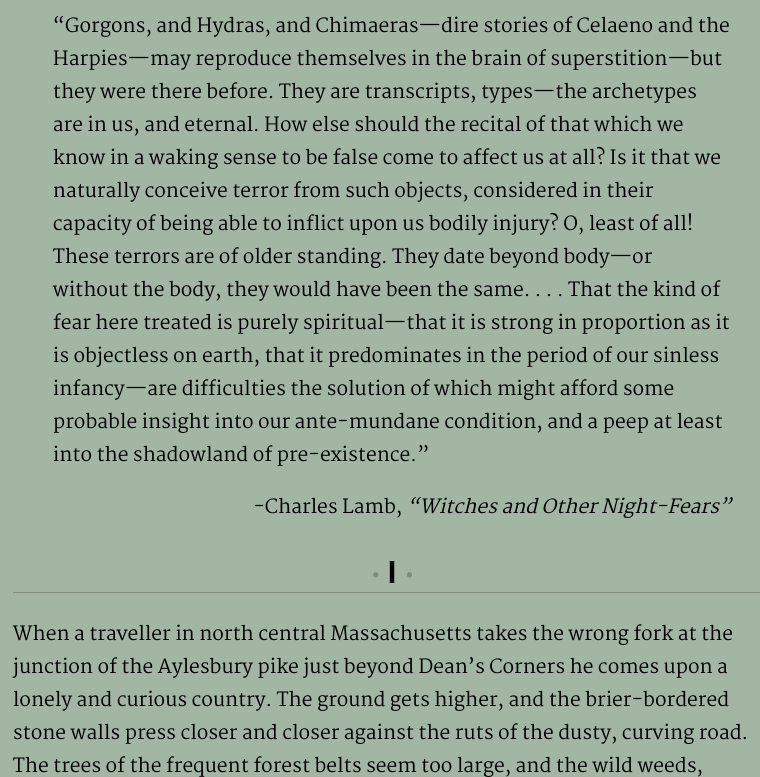
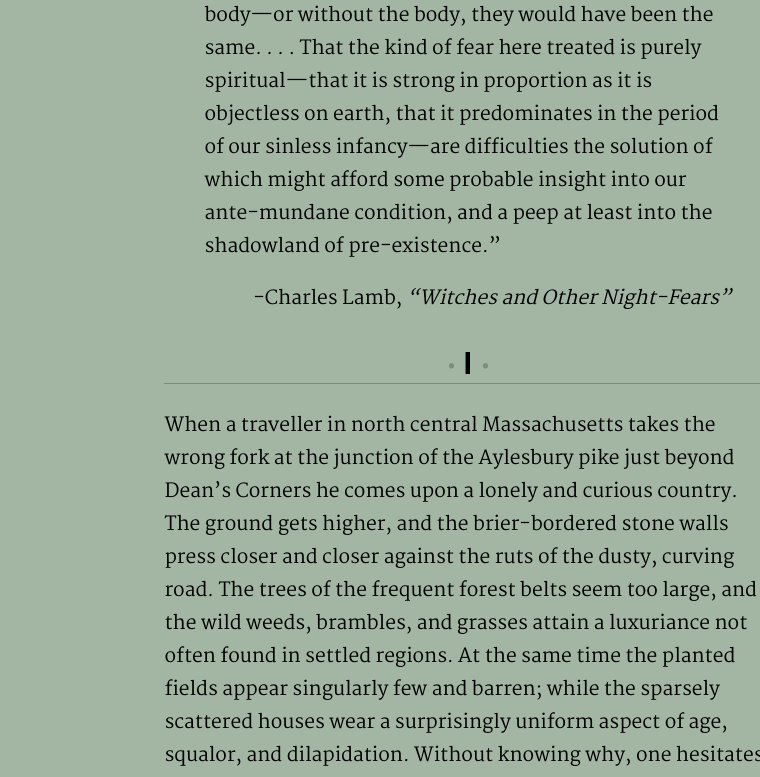
Before and after one commit to jensadev/lovecraft, a plain HTML site: page docs/index.html in a window 1280 px wide. Shown: the part 531-1308 px from the top of the page, without its empty margins (248-1008 px from the left). Drawn offline with Linux system fonts and the light colour scheme; a web font is replaced by a local one.

Commit message:
width fix display flex

```diff
--- a/docs/css/main.css
+++ b/docs/css/main.css
@@ -16,6 +16,15 @@ main {
     margin: 0 auto;
     font-family: 'Martel', serif;
     font-size: 1.2em;
+    display: flex;
+}
+
+nav {
+    width: 20%;
+}
+
+.book {
+    width: 80%;
 }
 
 blockquote > footer {
--- a/docs/index.html
+++ b/docs/index.html
@@ -24,6 +24,7 @@
                 <li><a href="#chapter-10">chapter-10</a></li>
             </ul>
         </nav>
+        <div class="book">
             <section>
                 <header>
                     <h1>The Dunwich Horror</h1>
@@ -519,6 +520,7 @@
                     “But as to this thing we’ve just sent back—the Whateleys raised it for a terrible part in the doings that were to come. It grew fast and big from the same reason that Wilbur grew fast and big—but it beat him because it had a greater share of the outsideness in it. You needn’t ask how Wilbur called it out of the air. He didn’t call it out. It was his twin brother, but it looked more like the father than he did.”
                 </p>
             </section>
+        </div>
     </main>
     </body>
 </html>
```
Lines whose indentation alone changed are shown as unchanged.
